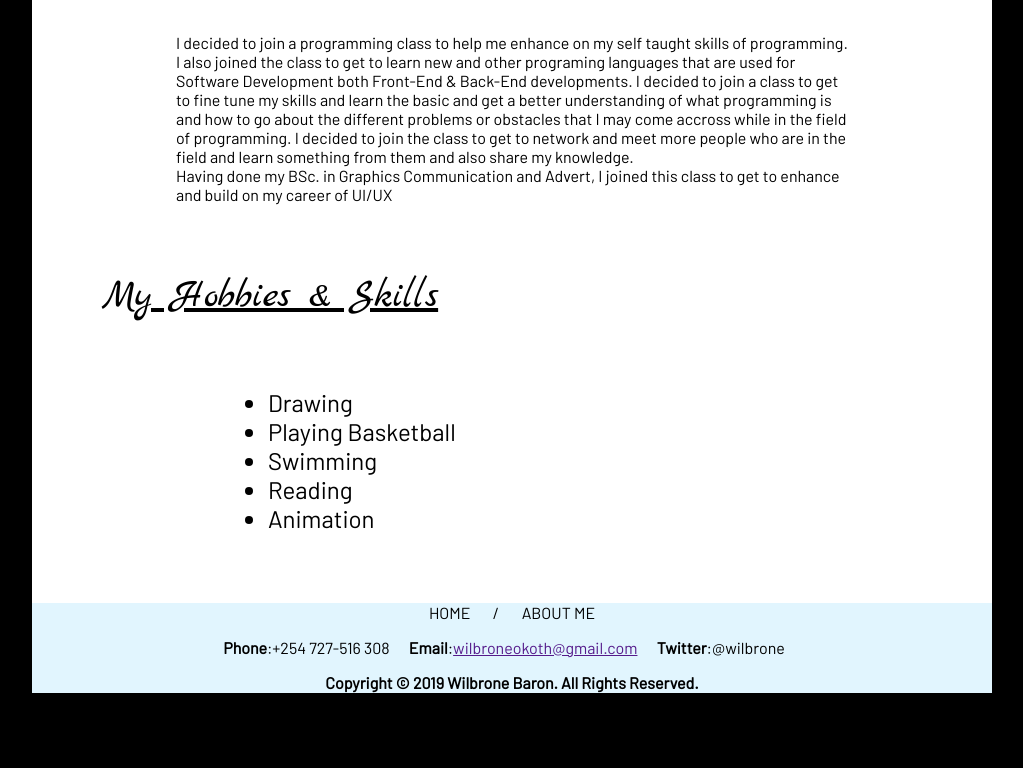
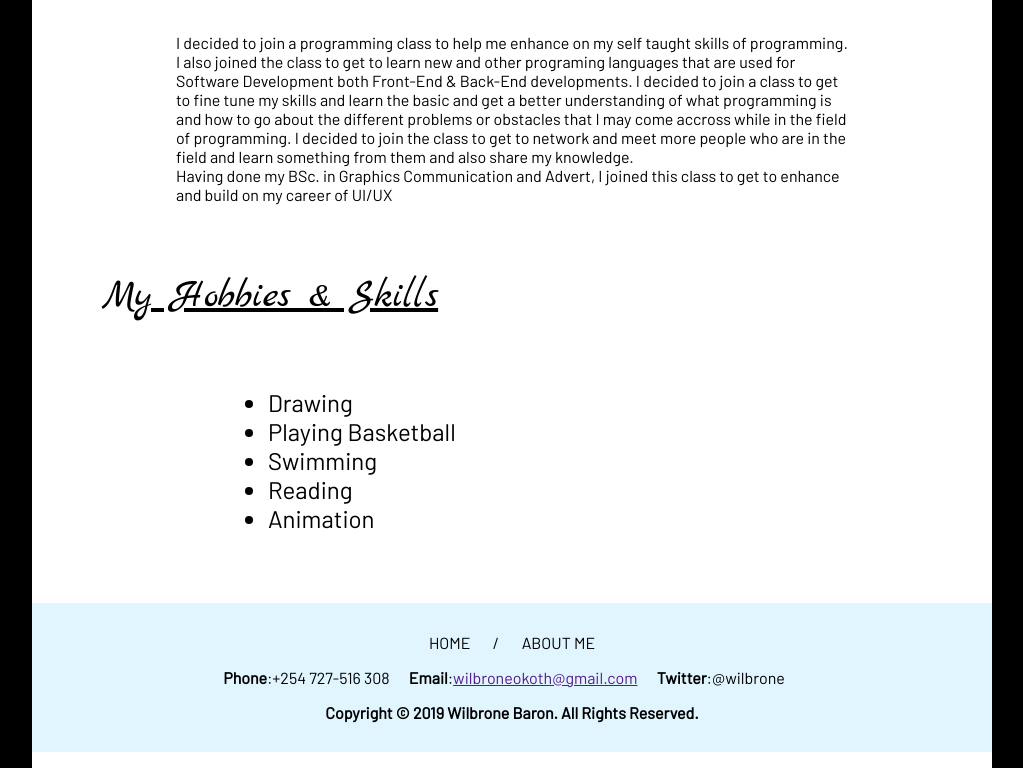
Before and after one commit to wilbrone/Portfolio-Example, a plain HTML site: page index.html in a window 1280 px wide. Shown: the part 2120-2888 px from the top of the page, without its empty margins (128-1151 px from the left). Before the commit the page ends 2813 px from the top, so only its background shows below. Drawn offline with Linux system fonts and the light colour scheme.

Commit message:
modifying footer

```diff
--- a/css/style.css
+++ b/css/style.css
@@ -190,5 +190,4 @@ ul{
     font-family: 'Barlow', sans-serif;
     font-size: 1em;
     background-color: #E1F5FE;
-    height: 90px;
 }
--- a/index.html
+++ b/index.html
@@ -71,13 +71,13 @@
                     <li>Animation</li>
                 </ul>
                 <footer class="footnote">
-                    <nav class="navb" id="navbar"><a href="#home">HOME</a> &emsp; / &emsp; <a href="#about">ABOUT ME</a></nav>
+                    <nav class="navb" id="navbar" style="padding-top: 30px;"><a href="#home">HOME</a> &emsp; / &emsp; <a href="#about">ABOUT ME</a></nav>
                     <p>
                         <strong>Phone</strong>:+254 727-516 308&emsp;
                         <strong>Email</strong>:<a href="">wilbroneokoth@gmail.com</a>&emsp;
                         <strong>Twitter</strong>:@wilbrone&emsp;
                     </p>
-                    <p style="font-weight: bold;">Copyright &copy; 2019 Wilbrone Baron. All Rights Reserved.</p>
+                    <p style="font-weight: bold; padding-bottom: 30px;">Copyright &copy; 2019 Wilbrone Baron. All Rights Reserved.</p>
                 </footer>
             </diV>
             <!-- End of about me -->
```
